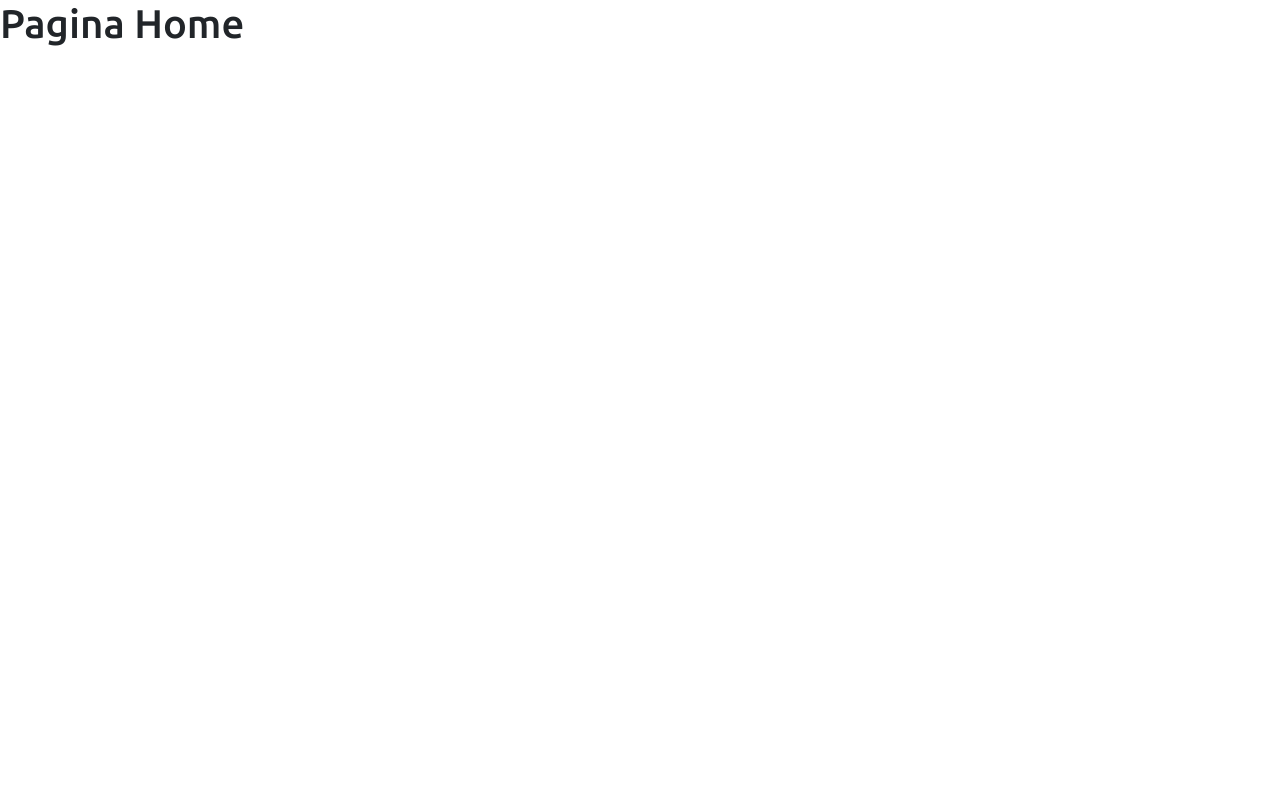
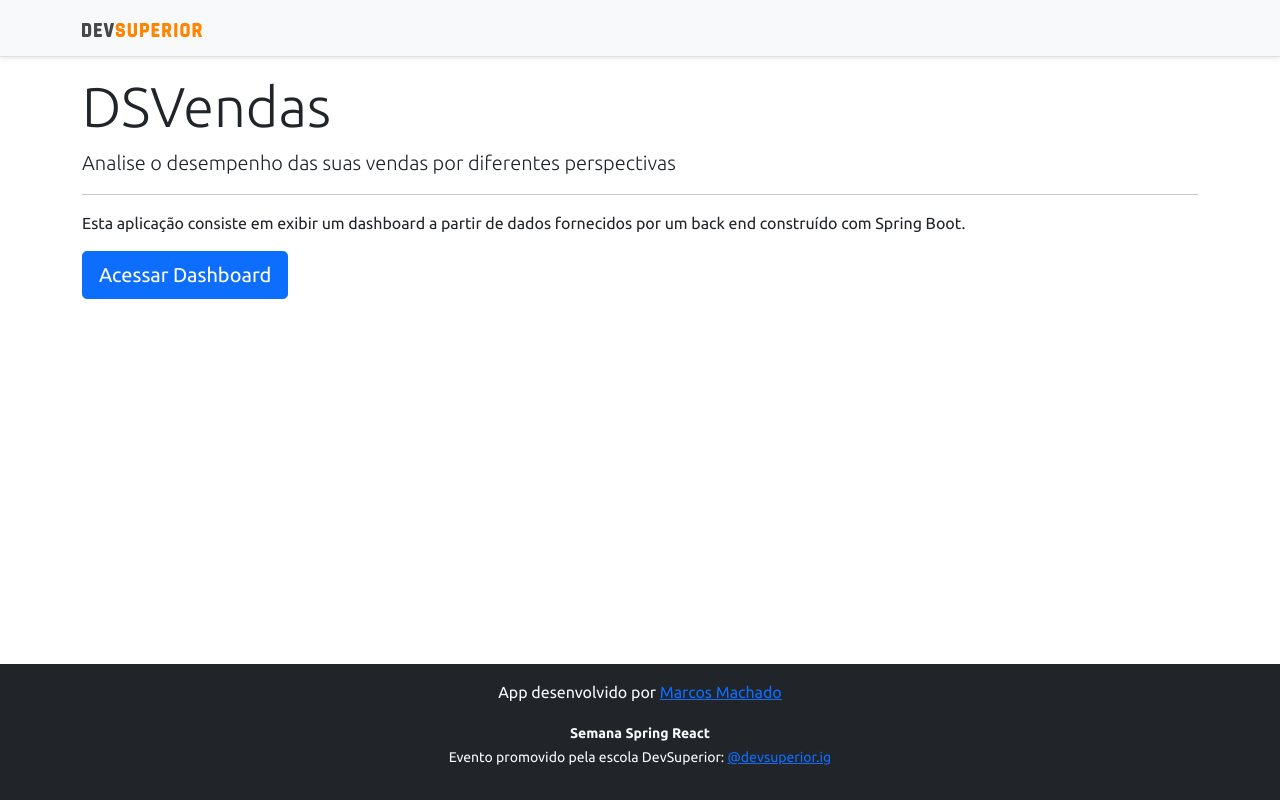
Before and after one commit to MarcosMarchado/projeto-sds3, a React (Create React App) app in the folder frontend/: page / in a window 1280 px wide. Built offline with nearby package versions, Linux system fonts and the light colour scheme.

Commit message:
Home, navigation

```diff
--- a/frontend/src/components/NavBar/index.tsx
+++ b/frontend/src/components/NavBar/index.tsx
@@ -1,3 +1,4 @@
+import { Link } from 'react-router-dom'
 import ImgDsDark from '../../assets/img/ds-dark.svg'
 
 const NavBar = () => {
@@ -5,7 +6,9 @@
     <div className="d-flex flex-column flex-md-row align-items-center p-3 px-md-4 mb-3 bg-light border-bottom shadow-sm">
       <div className="container">
         <nav className="my-2 my-md-0 mr-md-3">
-          <img src={ImgDsDark} alt="DevSuperior" width="120" />
+          <Link to="/">
+            <img src={ImgDsDark} alt="DevSuperior" width="120" />
+          </Link>
         </nav>
       </div>
     </div>
--- a/frontend/src/pages/Home/index.tsx
+++ b/frontend/src/pages/Home/index.tsx
@@ -1,7 +1,25 @@
+import Footer from "components/Footer"
+import NavBar from "components/NavBar"
+import { Link } from "react-router-dom"
+
 const Home = () => {
-    return (
-        <h1>Pagina Home</h1>
-    )
+  return (
+    <>
+      <NavBar></NavBar>
+      <div className="container">
+        <div className="jumbotron">
+          <h1 className="display-4">DSVendas</h1>
+          <p className="lead">Analise o desempenho das suas vendas por diferentes perspectivas</p>
+          <hr />
+          <p>Esta aplicação consiste em exibir um dashboard a partir de dados fornecidos por um back end construído com Spring Boot.</p>
+          <Link className="btn btn-primary btn-lg" to="/dashboard">
+            Acessar Dashboard
+          </Link>
+        </div>
+      </div>
+      <Footer></Footer>
+    </>
+  )
 }
 
 export default Home
```
